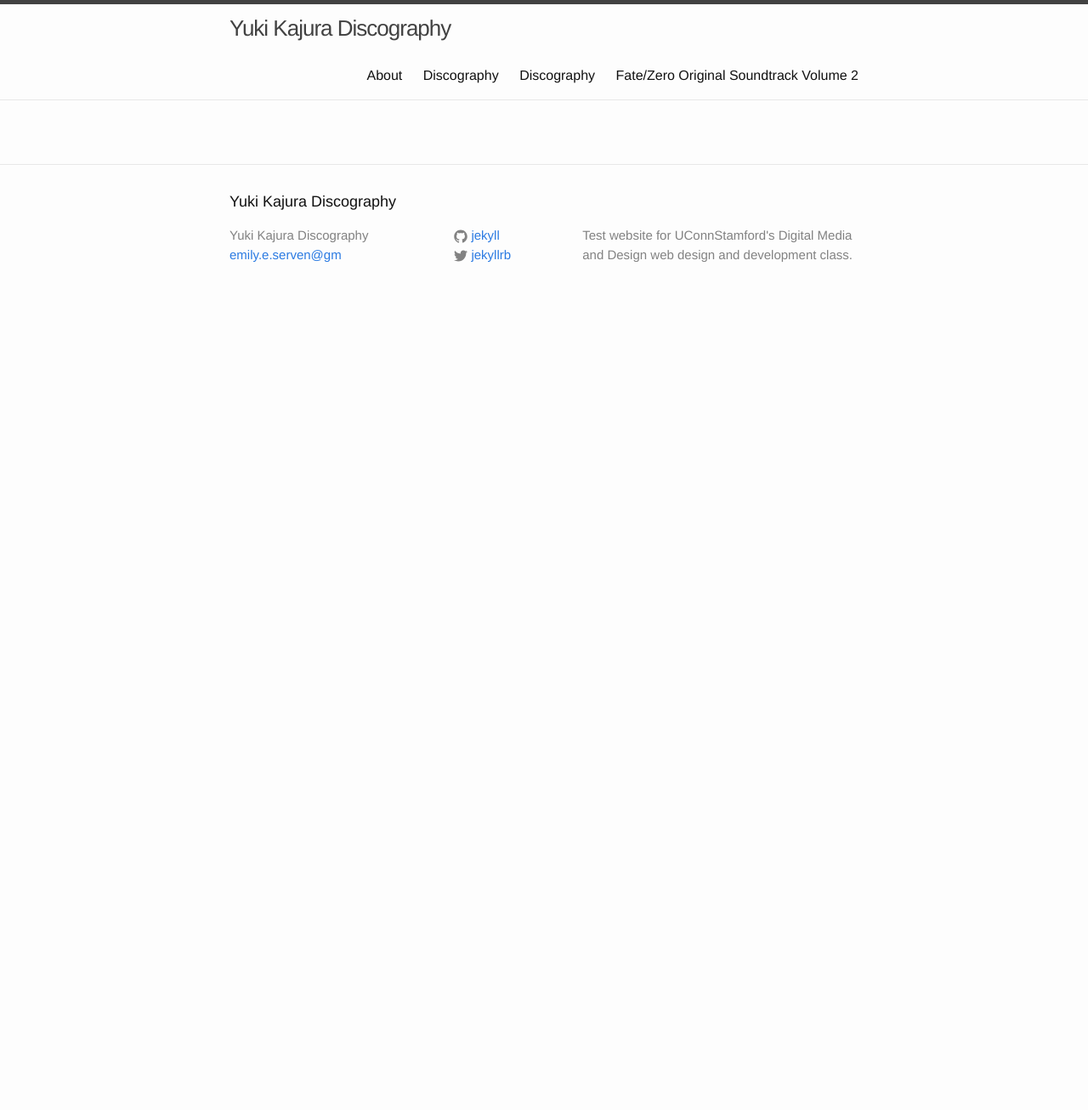
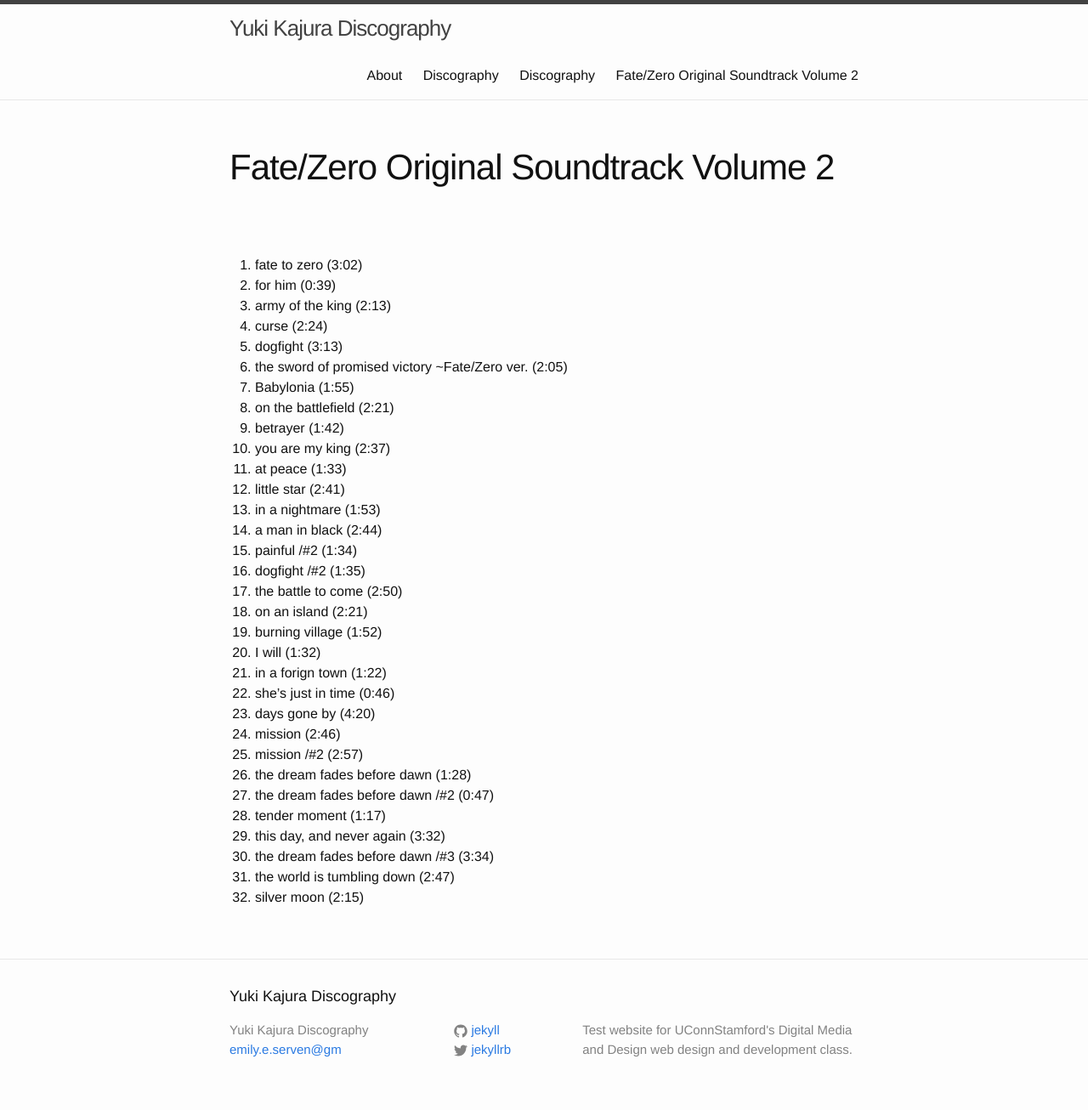
Before and after one commit to emilyeserven/testjekyll, a Jekyll site: the page built from albums/fatezero.md, in a window 1280 px wide. Shown: the whole page at 85% size. Built offline with Jekyll 4.4.1, drawn with Linux system fonts in a browser that asks for light colours; nearby versions of some CDN libraries; library files that are not in the unit come from our copies; before the commit the page ends 900 px from its top, so only the background shows below that; part of the change alters nothing that is shown.

```diff
--- a/albums/fatezero.md
+++ b/albums/fatezero.md
@@ -1,9 +1,7 @@
 ---
-layout: album
+layout: post
 title: Fate/Zero Original Soundtrack Volume 2
-image:
-  - alt: Fate Zero Album Cover
-    url: assets/images/fz-ost.jpg
+img-url: assets/images/fz-ost.jpg
 ---
 
 1. fate to zero (3:02)
```
